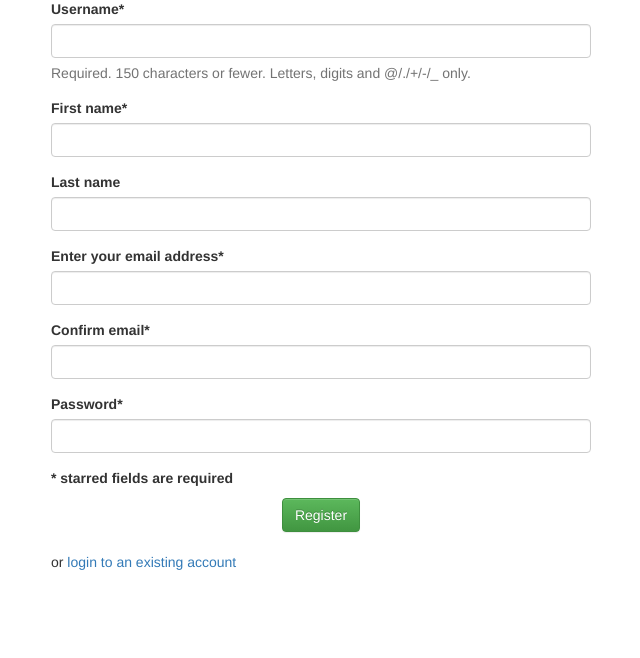
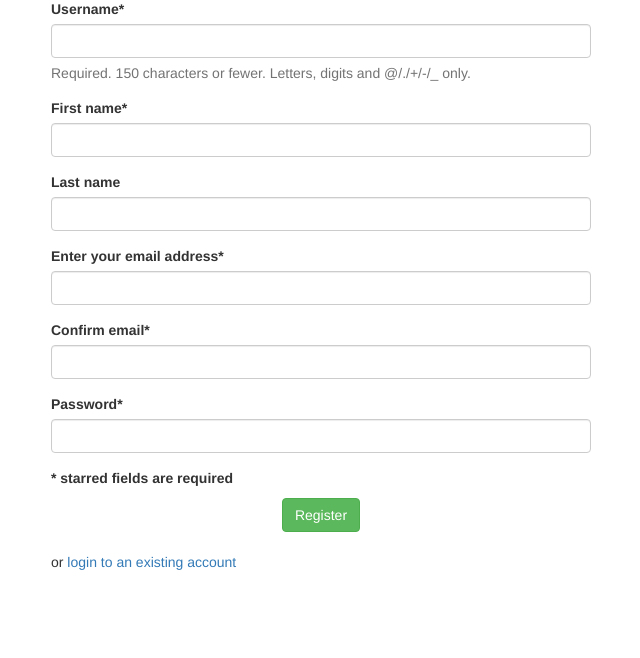
Before and after one commit to briancaffey/briancaffey.com, a Django app: page /accounts/register/ in a window 1280 px wide. Shown: the part 142-800 px from the top of the page, without its empty margins (319-959 px from the left). Run offline with Django 3.2, Linux system fonts and the light colour scheme; some libraries are stand-ins or nearby versions.

Commit message:
removed optional theme from base.html

```diff
--- a/templates/base.html
+++ b/templates/base.html
@@ -7,7 +7,7 @@
 <link rel="stylesheet" href="https://maxcdn.bootstrapcdn.com/bootstrap/3.3.7/css/bootstrap.min.css" integrity="sha384-BVYiiSIFeK1dGmJRAkycuHAHRg32OmUcww7on3RYdg4Va+PmSTsz/K68vbdEjh4u" crossorigin="anonymous">
 
 <!-- Optional theme -->
-<link rel="stylesheet" href="https://maxcdn.bootstrapcdn.com/bootstrap/3.3.7/css/bootstrap-theme.min.css" integrity="sha384-rHyoN1iRsVXV4nD0JutlnGaslCJuC7uwjduW9SVrLvRYooPp2bWYgmgJQIXwl/Sp" crossorigin="anonymous">
+<!-- <link rel="stylesheet" href="https://maxcdn.bootstrapcdn.com/bootstrap/3.3.7/css/bootstrap-theme.min.css" integrity="sha384-rHyoN1iRsVXV4nD0JutlnGaslCJuC7uwjduW9SVrLvRYooPp2bWYgmgJQIXwl/Sp" crossorigin="anonymous"> -->
 
 
 
```
Also changed, not shown: db.sqlite3, live-static/media-root/None/logogrn200.png (added).
